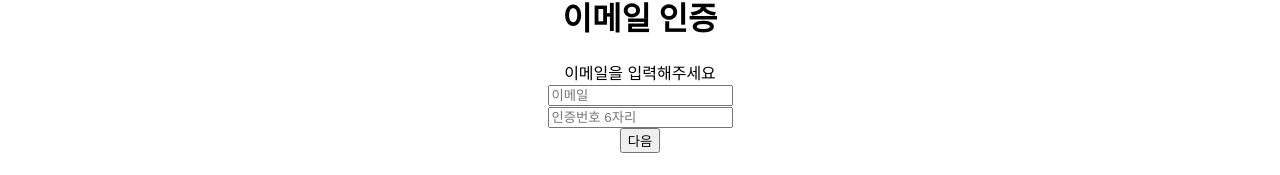
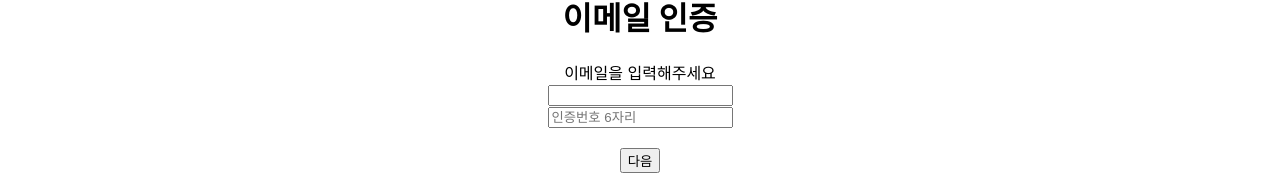
Before and after one commit to chosim-dvlpr/TING, a React (Create React App) app in the folder ting-frontend/: page /signup/certEmail in a window 1280 px wide. Shown: the part 156-331 px from the top of the page. Built offline with nearby package versions, Linux system fonts and the light colour scheme; no server answers.

Commit message:
feat: 회원가입 이메일 중복체크 추가, userReducer를 signupReducer로 이름 변경

```diff
--- a/ting-frontend/src/pages/user/Login.js
+++ b/ting-frontend/src/pages/user/Login.js
@@ -16,7 +16,6 @@ function Login(){
   // };
 
   const loginFunc = () => {
-    // e.preventDefault();
     if (!email) {
       alert("Email을 입력하세요!");
     }
@@ -30,8 +29,8 @@ function Login(){
       };
 
       basicHttp.post('/user/login', data).then((response) => {
-        if (response.data === 200) {
-
+        if (response.code === 200) {
+          console.log('성공');
         }
       })
       .catch(() => {console.log("실패")})
@@ -50,10 +49,6 @@ function Login(){
       <button onClick={ ()=>{
         loginFunc();
       } }>로그인</button>
-
-      {/* <h3>이메일 : { userEmail }</h3>
-      <h3>비밀번호 : { userPassword }</h3>
-      <button onClick={() => { clickChange() }}>변경</button> */}
     </div>
   )
 };
--- a/ting-frontend/src/pages/user/Signup/CertificationEmail.js
+++ b/ting-frontend/src/pages/user/Signup/CertificationEmail.js
@@ -1,8 +1,11 @@
 import { useState } from 'react'
+import { useSelector } from 'react-redux'
 import { useNavigate } from 'react-router-dom'
 
+
 function CertificationEmail(){
-  let [email, setEmail] = useState("")
+  // let [email, setEmail] = useState("")
+  let email = useSelector((state) => state.signupReducer.email);
   const Navigate = useNavigate()
 
   return(
@@ -11,9 +14,12 @@ function CertificationEmail(){
       <div>
         <label htmlFor='email'>이메일을 입력해주세요</label>
         <br/>
-        <input type="text" id="email" onChange={(e) => {setEmail(e.target.value)}} placeholder="이메일"/>
+        {/* 이메일 수정 불가 */}
+        <input type="text" id="email" value={ email } readOnly />
         <br/>
-        <input type="text" onChange={(e) => {}} placeholder="인증번호 6자리"/>
+        <input type="text" onChange={() => { }} placeholder="인증번호 6자리"/>
+        <br/>
+
         <br/>
         <button onClick={()=>{ Navigate("/signup/password")}}>다음</button>
     </div>
--- a/ting-frontend/src/pages/user/Signup/Email.js
+++ b/ting-frontend/src/pages/user/Signup/Email.js
@@ -1,15 +1,34 @@
 import { useState } from 'react'
+import { useDispatch, useSelector } from 'react-redux'
 import { useNavigate } from 'react-router-dom'
 
+import basicHttp from '../../../api/basicHttp';
+
 function InputEmail(){
-  let [email, setEmail] = useState("")
+  // let [email, setEmail] = useState("")
+  let email = useSelector((state) => state.signupReducer.email )
   const Navigate = useNavigate()
+
+  let dispatch = useDispatch();
 
   return(
     <div>
       <label htmlFor='email'>이메일을 입력해주세요</label>
       <br/>
-      <input type="text" id="email" onChange={(e) => {setEmail(e.target.value)}} placeholder="이메일"/>
+      {/* <input type="text" id="email" onChange={(e) => {setEmail(e.target.value)}} placeholder="이메일"/> */}
+      <input type="text" id="email" onChange={(e) => {
+        if (e.target.value) { // 값이 비어있지 않을 때
+          dispatch({ type: "TEXT", email: e.target.value })
+        }
+        }} placeholder="이메일"/>
+      <button onClick={()=>{
+          basicHttp.get(`/user/email/${email}`).then((response) => {
+            if (response.code === 200) {
+              console.log('성공');
+            }
+          })
+          .catch(() => console.log("실패"))
+        }}>중복체크</button>
       <button onClick={()=>{ Navigate("/signup/certEmail")}}>인증하기</button>
     </div>
   )
--- a/ting-frontend/src/redux/signup.js
+++ b/ting-frontend/src/redux/signup.js
@@ -9,12 +9,12 @@ const initState = {
   region: "",
 }
 
-const userReducer = (state = initState, action) => {
-  switch (action.type) {
-    // 성공 시
-    case 200:
+const TEXT = "text";
+
+const signupReducer = (state = initState, action) => {
   return {
     ...state, // 불변성 유지
+    type: "text",
     email: action.email, // 변경할 state 값
     password: action.password,
     phoneNumber: action.phoneNumber,
@@ -24,10 +24,29 @@ const userReducer = (state = initState, action) => {
     birth: action.birth,
     region: action.region,
   };
-    // 기본 값
-    default:
-      return state;
-  }
+  // 뒤로가기 눌렀을 때 데이터를 초기화할지?
 };
 
-export default userReducer;
+// const signupReducer = (state = initState, action) => {
+//   switch (action.type) {
+//     // 성공 시
+//     case 200:
+//       return {
+//         ...state, // 불변성 유지
+//         email: action.email, // 변경할 state 값
+//         password: action.password,
+//         phoneNumber: action.phoneNumber,
+//         name: action.name,
+//         nickname: action.nickname,
+//         gender: action.gender,
+//         birth: action.birth,
+//         region: action.region,
+//       };
+//     // 기본 값
+//     default:
+//       return state;
+//     // 뒤로가기 눌렀을 때 데이터를 초기화할지?
+//   }
+// };
+
+export default signupReducer;
--- a/ting-frontend/src/redux/store.js
+++ b/ting-frontend/src/redux/store.js
@@ -1,8 +1,8 @@
 import { combineReducers } from "redux";
-import userReducer from "./signup";
+import signupReducer from "./signup";
 
 const rootReducer = combineReducers({
-  userReducer,
+  signupReducer,
 });
 
 export default rootReducer;
```
Lines whose indentation alone changed are shown as unchanged.
